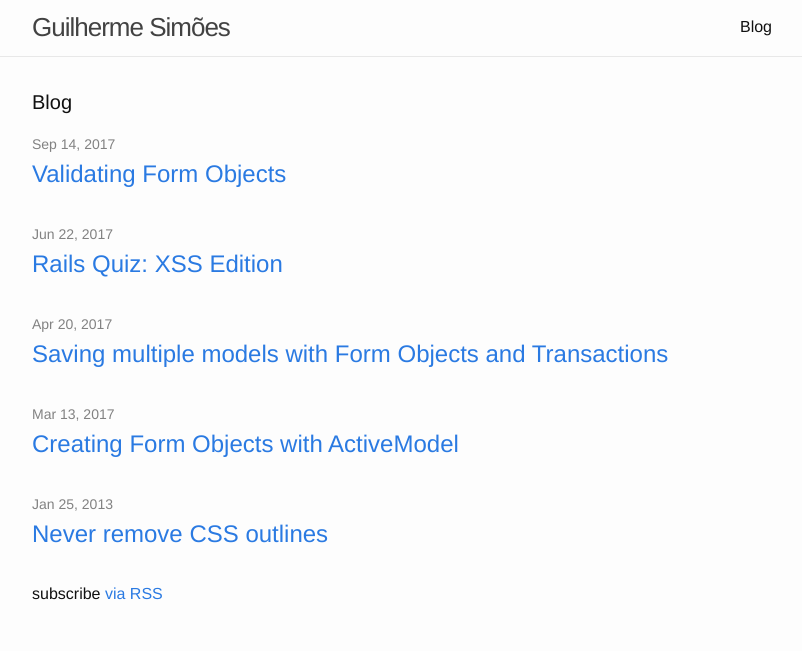
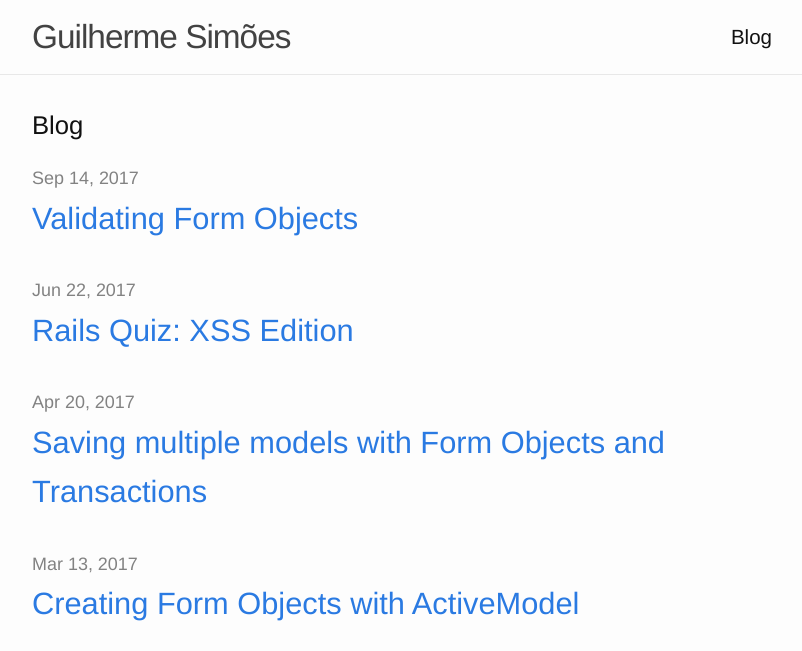
Before and after one commit to guilhermesimoes/guilhermesimoes.github.io, a Jekyll site: the page built from _pages/blog.html, in a window 1280 px wide. Shown: the top 651 px of the page, without its empty margins (238-1040 px from the left). Built offline with Jekyll 4.4.1, drawn with Linux system fonts in a browser that asks for light colours; grey boxes are pictures that could not be loaded.

Commit message:
Make typography fluid
https://css-tricks.com/fun-viewport-units/

```diff
--- a/_sass/_base.scss
+++ b/_sass/_base.scss
@@ -6,6 +6,15 @@ p, blockquote, pre, hr,
 dl, dd, ol, ul, figure {
   margin: 0;
   padding: 0;
+}
+
+
+
+/**
+ * Fluid typography
+ */
+:root {
+  font-size: calc(10px + 1.17vmin);
 }
 
 
--- a/_sass/_main.scss
+++ b/_sass/_main.scss
@@ -3,10 +3,10 @@
 // Define defaults for each variable.
 
 $base-font-family: "Helvetica Neue", Helvetica, Arial, sans-serif !default;
-$base-font-size:   16px !default;
+$base-font-size:   1rem !default;
 $base-font-weight: 400 !default;
 $small-font-size:  $base-font-size * 0.875 !default;
-$base-line-height: 1.5 !default;
+$base-line-height: 1.6 !default;
 
 $spacing-unit:     30px !default;
 
```
